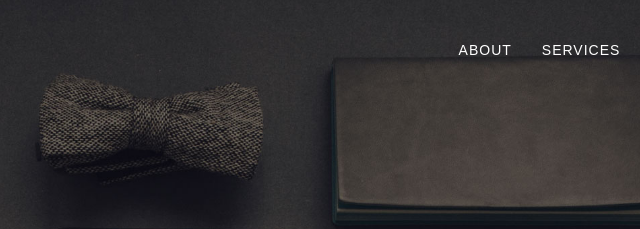
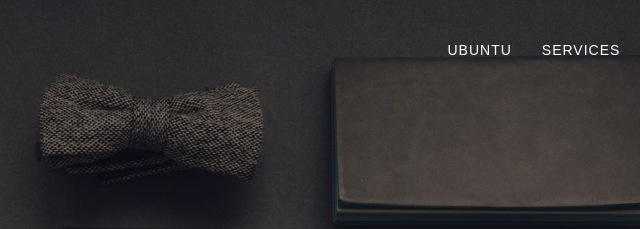
Before and after one commit to alingerth/developeando.github.io, a plain HTML site: page index.html in a window 1280 px wide. Shown: the top 229 px of the page, 486-1126 px from the left. Drawn offline with Linux system fonts and the light colour scheme.

Commit message:
Update index.html

```diff
--- a/index.html
+++ b/index.html
@@ -40,7 +40,7 @@
             <!-- Right -->
             <ul class="nav navbar-nav navbar-right">
                 <li>
-                    <a class="page-scroll wow fadeInRight" href="">About</a>
+                    <a class="page-scroll wow fadeInRight" href="">Ubuntu</a>
                 </li>
                 <li>
                     <a class="page-scroll wow fadeInRight" href="">Services</a>
```
